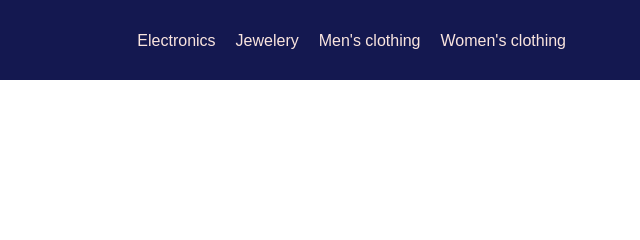
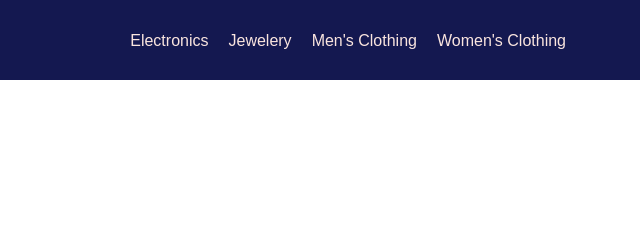
Before and after one commit to CRClothier/JavaScript-Capstone, a website built with webpack: page src/index.html in a window 1280 px wide. Shown: the top 240 px of the page, 640-1280 px from the left. Built offline with nearby package versions, Linux system fonts and the light colour scheme; no server answers.

Commit message:
Fix linters

```diff
--- a/src/index.html
+++ b/src/index.html
@@ -20,10 +20,10 @@
           <a href="#">Jewelery</a>
         </li>
         <li class="category">
-          <a href="#">Men's clothing</a>
+          <a href="#">Men's Clothing</a>
         </li>
         <li class="category">
-          <a href="#">Women's clothing</a>
+          <a href="#">Women's Clothing</a>
         </li>
       </ul>
     </header>
```
